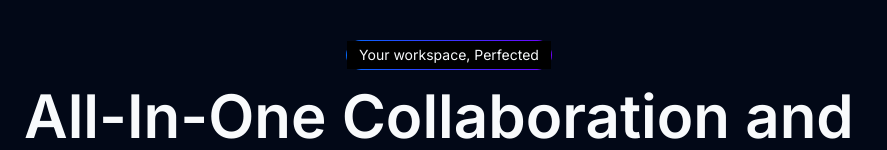
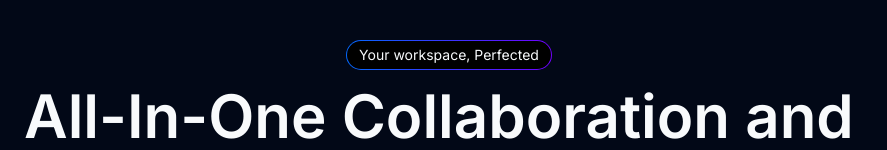
Before and after one commit to drilonhametaj25/take-notes, a Next.js app: page / in a window 1280 px wide. Shown: the top 150 px of the page, without its empty margins (0-887 px from the left). Built offline with nearby package versions, Linux system fonts and the light colour scheme; no server answers; the database is empty.

Commit message:
fix rounded

```diff
--- a/src/components/landing-page/title-section.tsx
+++ b/src/components/landing-page/title-section.tsx
@@ -24,7 +24,7 @@ const TitleSeciton: React.FC<TitleSectionProps> = ({title, subheading, pill}) =>
                 dark:from-brand-primaryBlue
                 dark:to-brand-primaryPurple
             ">
-                <div className="rounder-full px-3 py-1 dark:bg-black">
+                <div className="rounded-full px-3 py-1 dark:bg-black">
                     {pill}
                 </div>
             </article>
```
